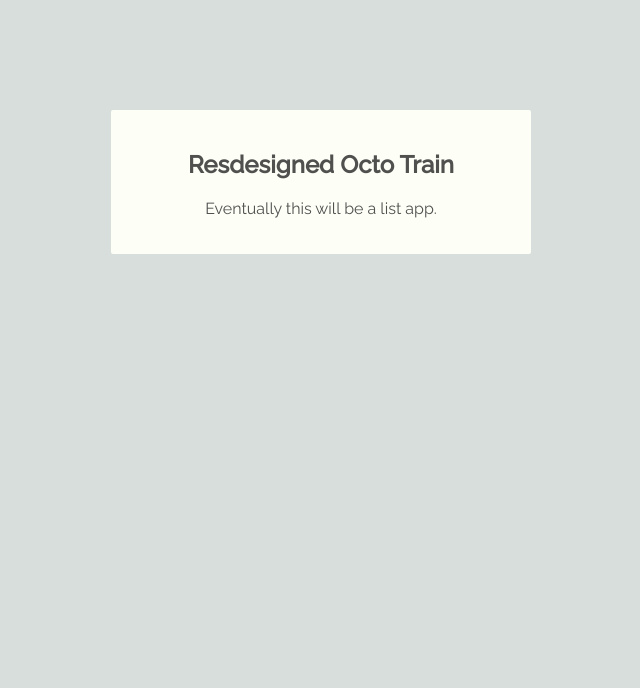
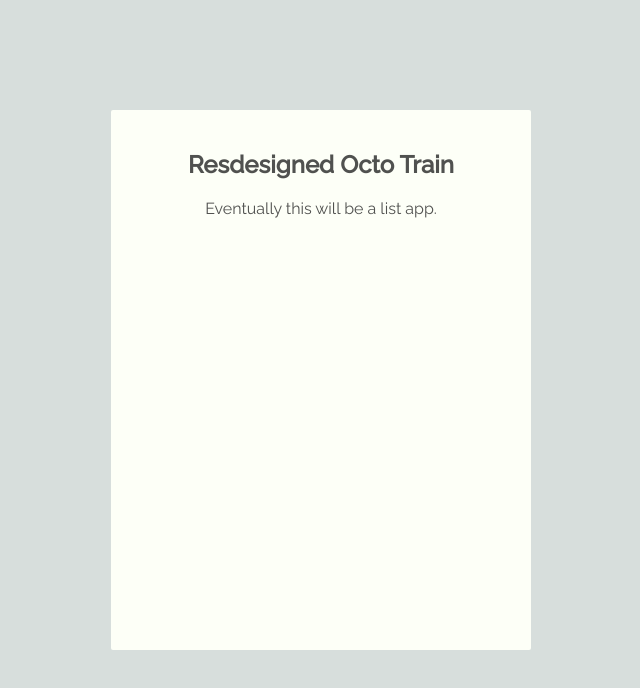
Before and after one commit to loribbaumgartner/redesigned-octo-train, a React (Create React App) app: page / in a window 1280 px wide. Shown: the top 688 px of the page, without its empty margins (319-959 px from the left). Built offline with nearby package versions, Linux system fonts and the light colour scheme.

Commit message:
Make list right height.

```diff
--- a/src/App.css
+++ b/src/App.css
@@ -18,13 +18,14 @@ body, html {
 .App {
   display: grid;
   grid-template-columns: repeat(3, 1fr);
+  grid-template-rows: 100px 1fr;
   grid-gap: 10px;
-  grid-auto-rows: minmax(100px, auto);
 }
 
 .list {
   grid-column: 2;
   grid-row: 2;
+  height: 500px;
   background-color: #FDFFF7;
   padding: 20px;
   border-radius: 2px;
```
